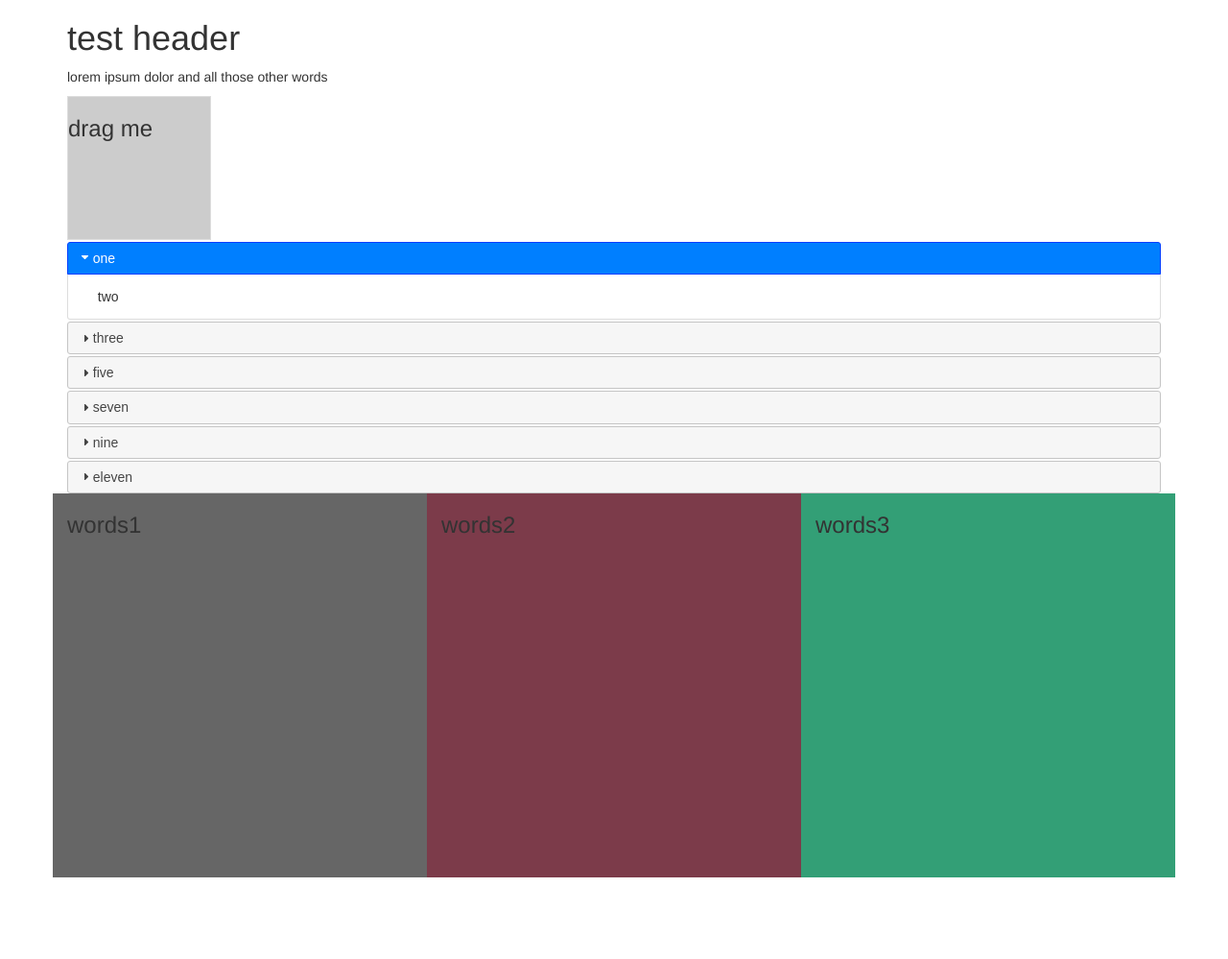
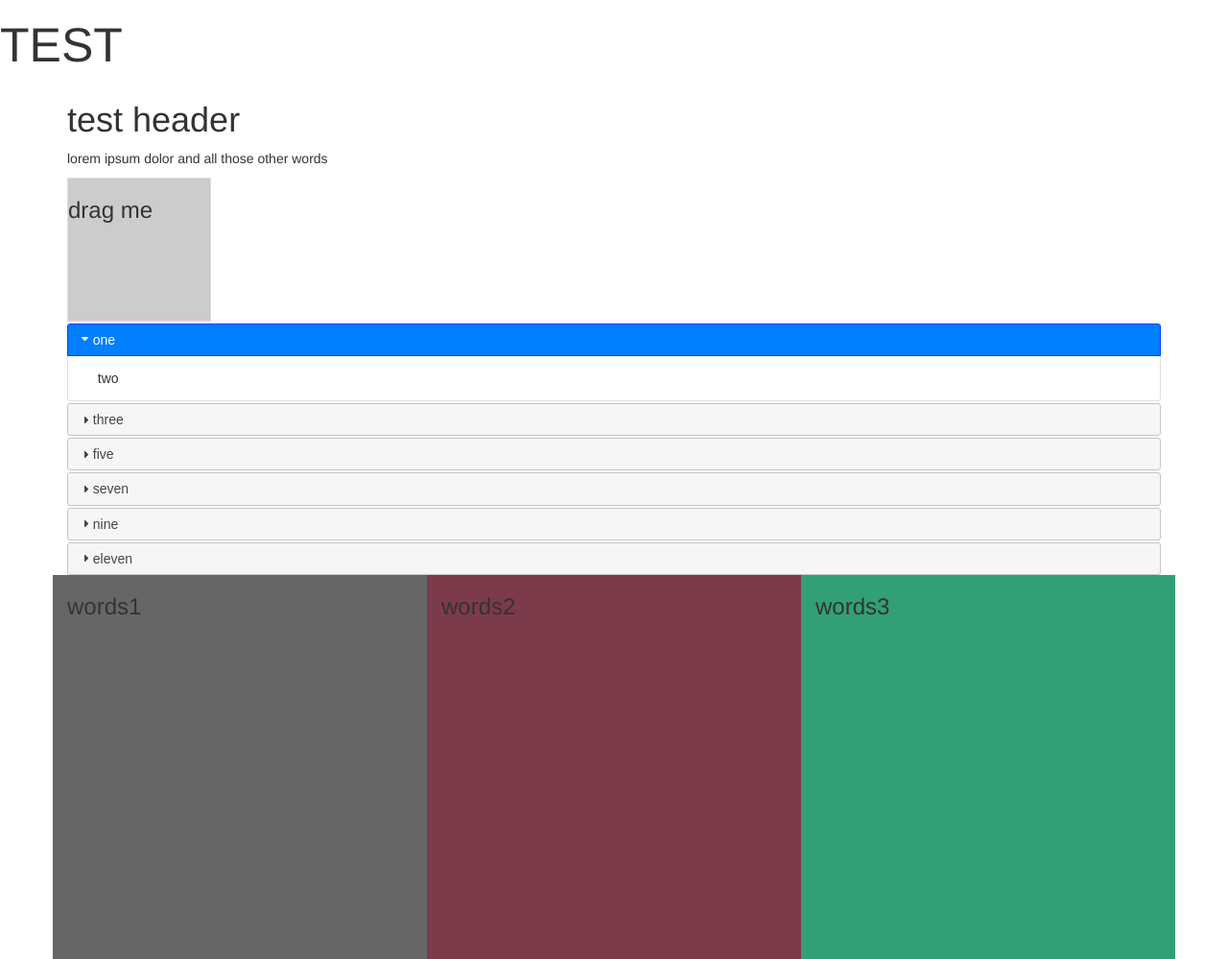
Before and after one commit to cdamyx/sandbox, a plain HTML site: page index.html in a window 1280 px wide. Shown: the whole page at 96% size. Before the commit the page ends 914 px from the top, so only its background shows below. Drawn offline with nearby package versions, Linux system fonts and the light colour scheme.

Commit message:
test header git push

```diff
--- a/index.html
+++ b/index.html
@@ -23,6 +23,9 @@
 	</header>
 
 	<main>
+		<div>
+			<h1 style="font-size:50px">TEST</h1>
+		</div>
 		<div class="container">
 			<div class="dropdown">
 				<h1><span id="header1" onclick="newFunc(this, 'dropdown1')">test header</span></h1>
```
